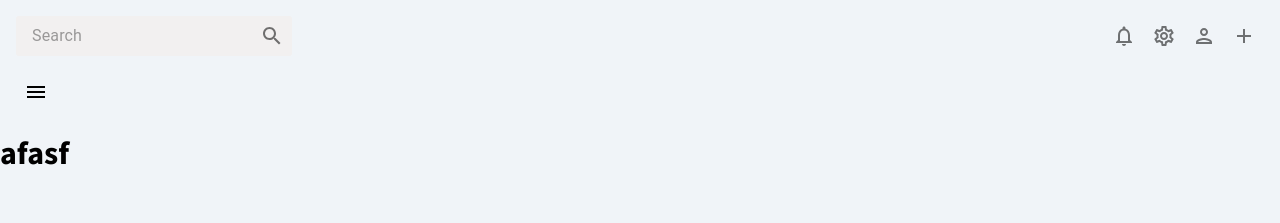
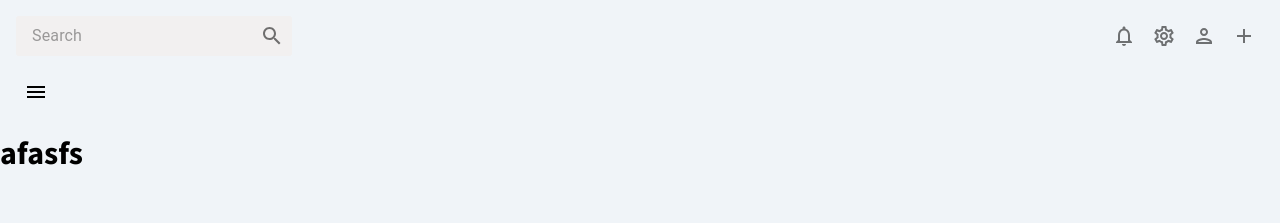
Before and after one commit to rafaelaleao5/projeto_engsoft, a React (Create React App) app in the folder my-app/: page /Menu in a window 1280 px wide. Shown: the top 223 px of the page. Built offline with nearby package versions, Linux system fonts and the light colour scheme.

Commit message:
adding features

```diff
--- a/my-app/src/scenes/dashboard/Dashboard.jsx
+++ b/my-app/src/scenes/dashboard/Dashboard.jsx
@@ -5,7 +5,7 @@ import { useNavigate, Link, Router, Routes, Route} from 'react-router-dom';
 const Dashboard = () => {
 
     return (
-        <h1>afasf</h1>
+        <h1>afasfs</h1>
     )
 }
 
```
